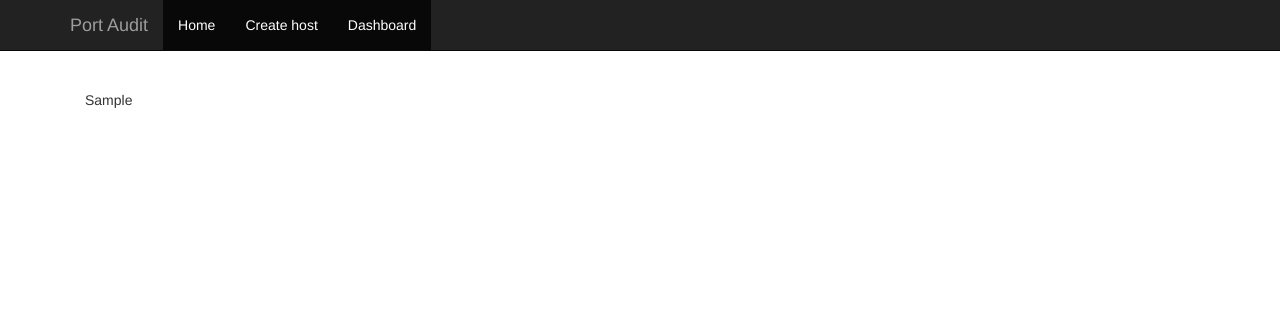
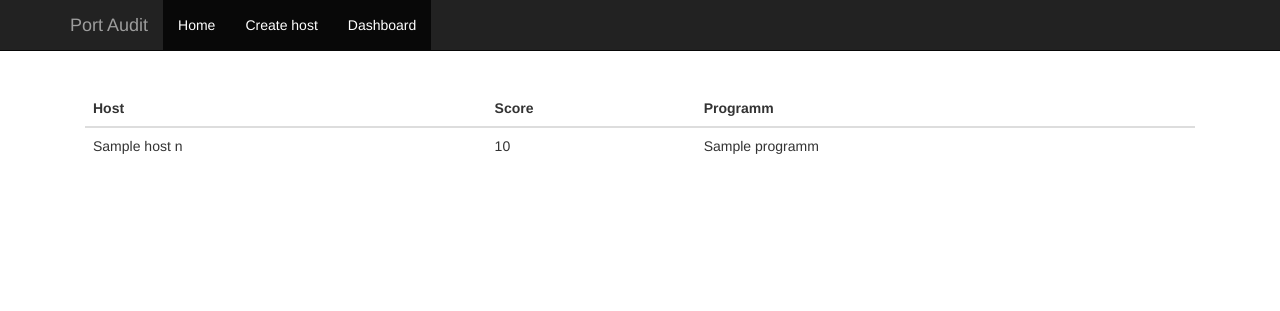
Before and after one commit to BaronMsk/audit, a Django app: template templates/dashboard.html in a window 1280 px wide. Shown: the top 311 px of the page. Run offline with Django 3.2, Linux system fonts and the light colour scheme; the template is opened without the code that fills it: most values are stand-ins (such as "Sample title", 1, 10 or a date in 2020); parts of the project's set-up code (start-up, migrations or seed data) failed here and were passed over; some libraries are stand-ins or nearby versions.

Commit message:
fixed dashboard

```diff
--- a/task/views.py
+++ b/task/views.py
@@ -76,6 +76,10 @@ def score(request, *args):
 def dashboard(request, *args):
     dash_result = []
     template = loader.get_template('dashboard.html')
+    host_list = Host.objects.filter().values('id')
+    for i in host_list:
+        id = i['id']
+        dash_result += [Vulnerability().get_dash_info(id)]
     context = Context({
         'dash_result': dash_result,
     })
--- a/templates/dashboard.html
+++ b/templates/dashboard.html
@@ -1,7 +1,30 @@
 {% extends 'base.html' %}
 {% block dashboard %}
 {%if dash_result%}
-{{dash_result}}
+<table class="table table-hover sortable">
+    <thead>
+    <tr>
+        <th>Host</th>
+        <th>Score</th>
+        <th>Programm</th>
+    </tr>
+    </thead>
+    <tbody>
+    {%for host_n in dash_result%}
+    {%for l in host_n%}
+    <tr>
+        <td>
+            {{l.host_name}}
+        </td>
+        <td>
+            {{l.score}}
+        </td>
+        <td>
+            {{l.programm}}
+        </td>
+    </tr>
+    {%endfor%}
+    {%endfor%}
 {%else%}
 <p>Not result</p>
 {%endif%}
```
Also changed, not shown: task/models.py (+23 -1 lines).
